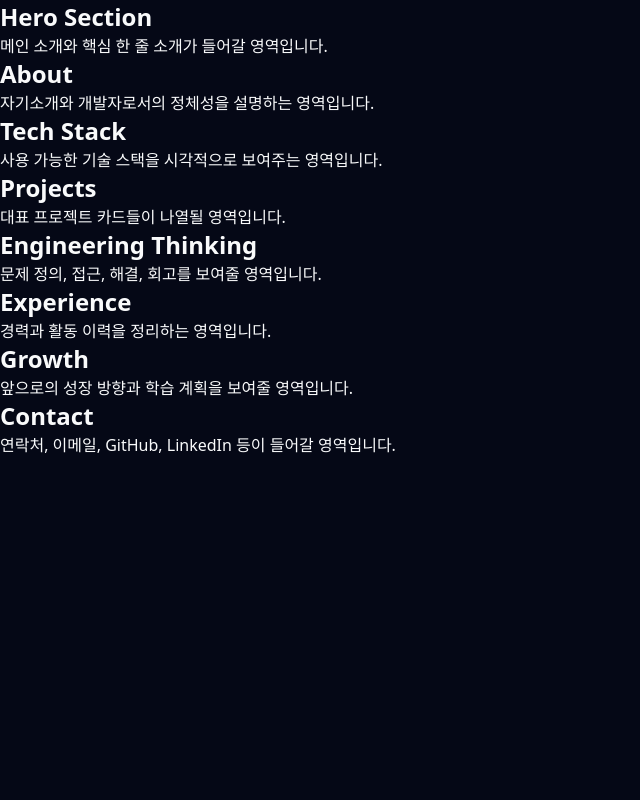
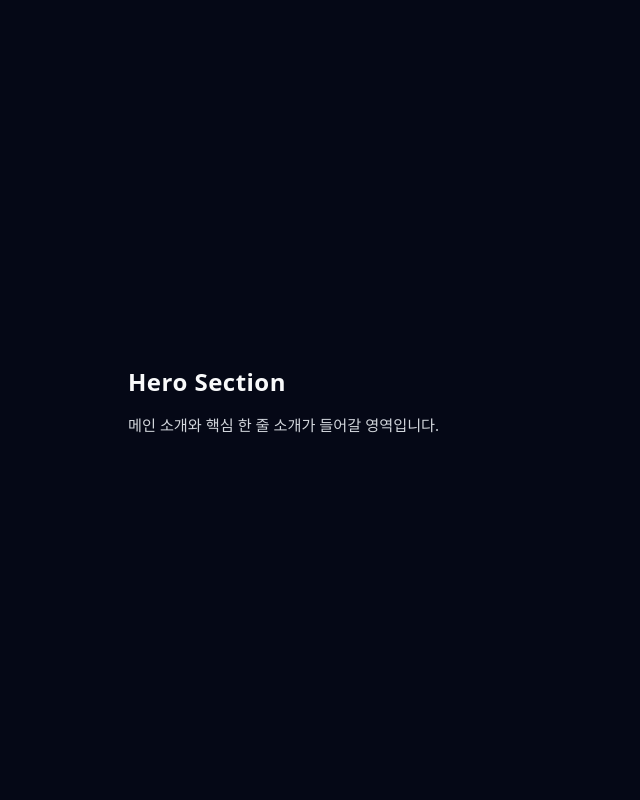
Before and after one commit to HeeSup01/PortFolio, a React (Vite) app: page / in a window 1280 px wide. Shown: the top 800 px of the page, without its empty margins (0-640 px from the left). Built offline with nearby package versions, Linux system fonts and the light colour scheme.

Commit message:
chore: 글로벌 레이아웃과 기본 스타일 설정

```diff
--- a/src/App.tsx
+++ b/src/App.tsx
@@ -9,7 +9,7 @@ import { Contact } from './sections/Contact';
 
 function App() {
   return (
-    <>
+    <main>
       <Hero />
       <About />
       <TechStack />
@@ -18,7 +18,7 @@ function App() {
       <Experience />
       <Growth />
       <Contact />
-    </>
+    </main>
   );
 }
 
--- a/src/styles.css
+++ b/src/styles.css
@@ -10,8 +10,40 @@ body {
   font-family: system-ui, -apple-system, BlinkMacSystemFont, 'Segoe UI', sans-serif;
   background-color: #050816;
   color: #f9fafb;
+  line-height: 1.6;
 }
 
 #root {
   min-height: 100vh;
 }
+
+main {
+  width: 100%;
+}
+
+section {
+  min-height: 100vh;
+  display: flex;
+  flex-direction: column;
+  justify-content: center;
+  padding: 0 10vw;
+}
+
+section h1,
+section h2 {
+  font-weight: 700;
+  letter-spacing: 0.02em;
+  margin-bottom: 0.75rem;
+}
+
+section p {
+  max-width: 640px;
+  color: #d1d5db;
+  font-size: 0.95rem;
+}
+
+@media (max-width: 768px) {
+  section {
+    padding: 0 1.5rem;
+  }
+}
```
